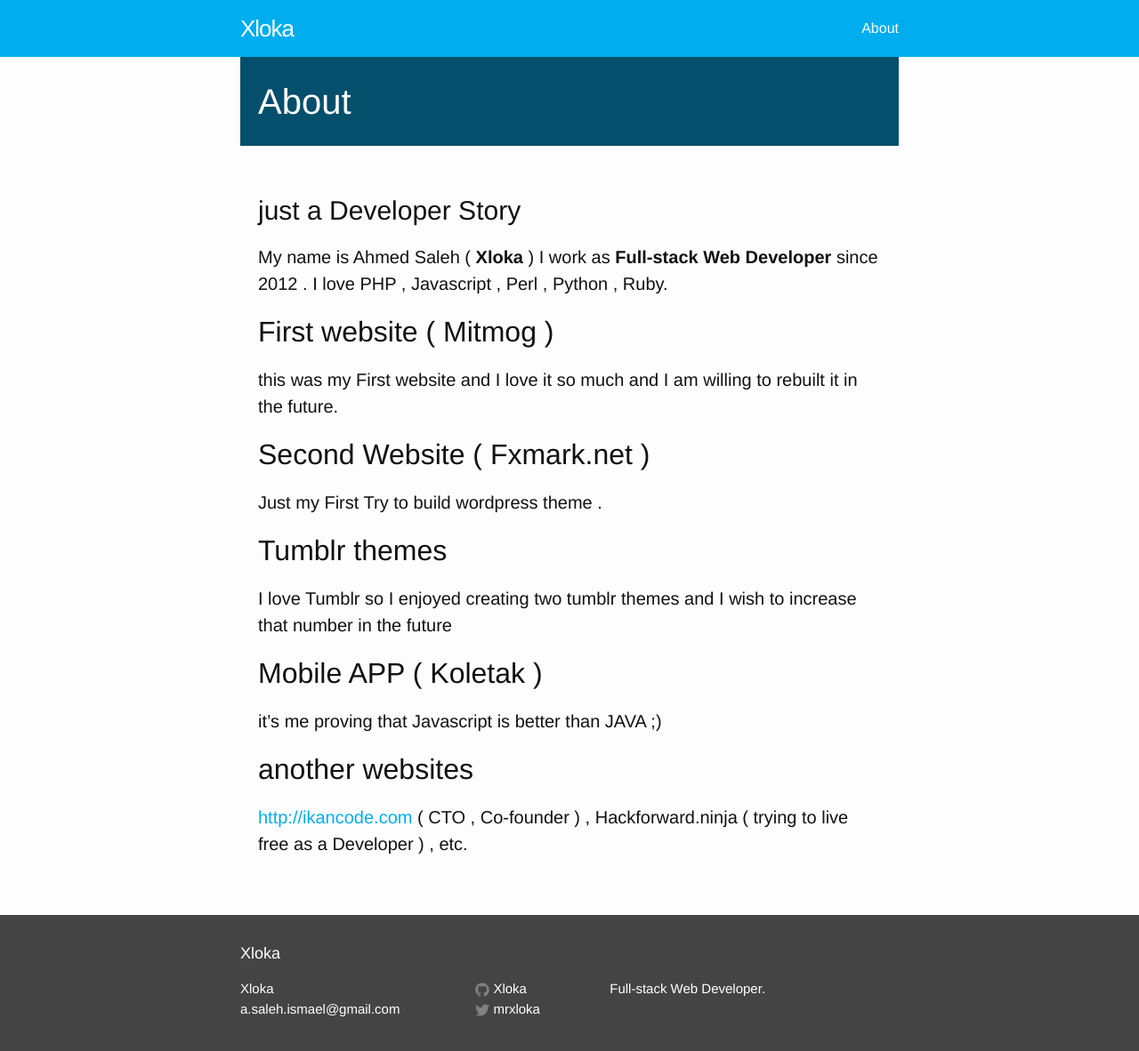
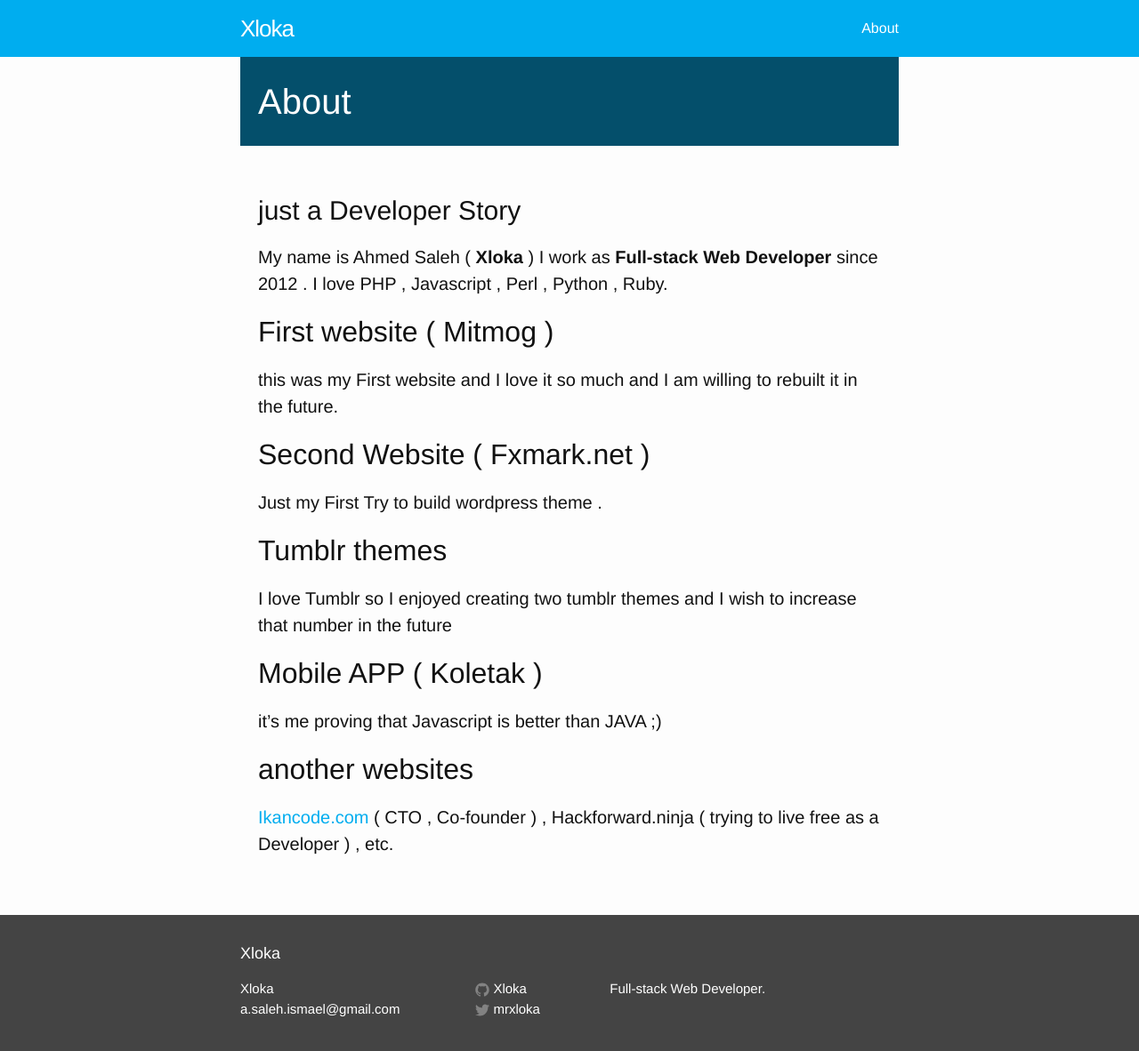
Before and after one commit to Xloka/xloka.github.io, a Jekyll site: the page built from about.md, in a window 1280 px wide and 1206 px high. Shown: the top 1182 px of the window at 89% size. Built offline with Jekyll 4.4.1, drawn with Linux system fonts in a browser that asks for light colours; some of the changed lines change nothing that is shown.

Commit message:
final about

```diff
--- a/about.md
+++ b/about.md
@@ -21,4 +21,4 @@
 it's me proving that Javascript is better than JAVA ;)
 
 ## another websites
-[http://ikancode.com](Ikancode.com) ( CTO , Co-founder ) , Hackforward.ninja ( trying to live free as a Developer ) , etc.
+[Ikancode.com](http://ikancode.com) ( CTO , Co-founder ) , Hackforward.ninja ( trying to live free as a Developer ) , etc.
```
